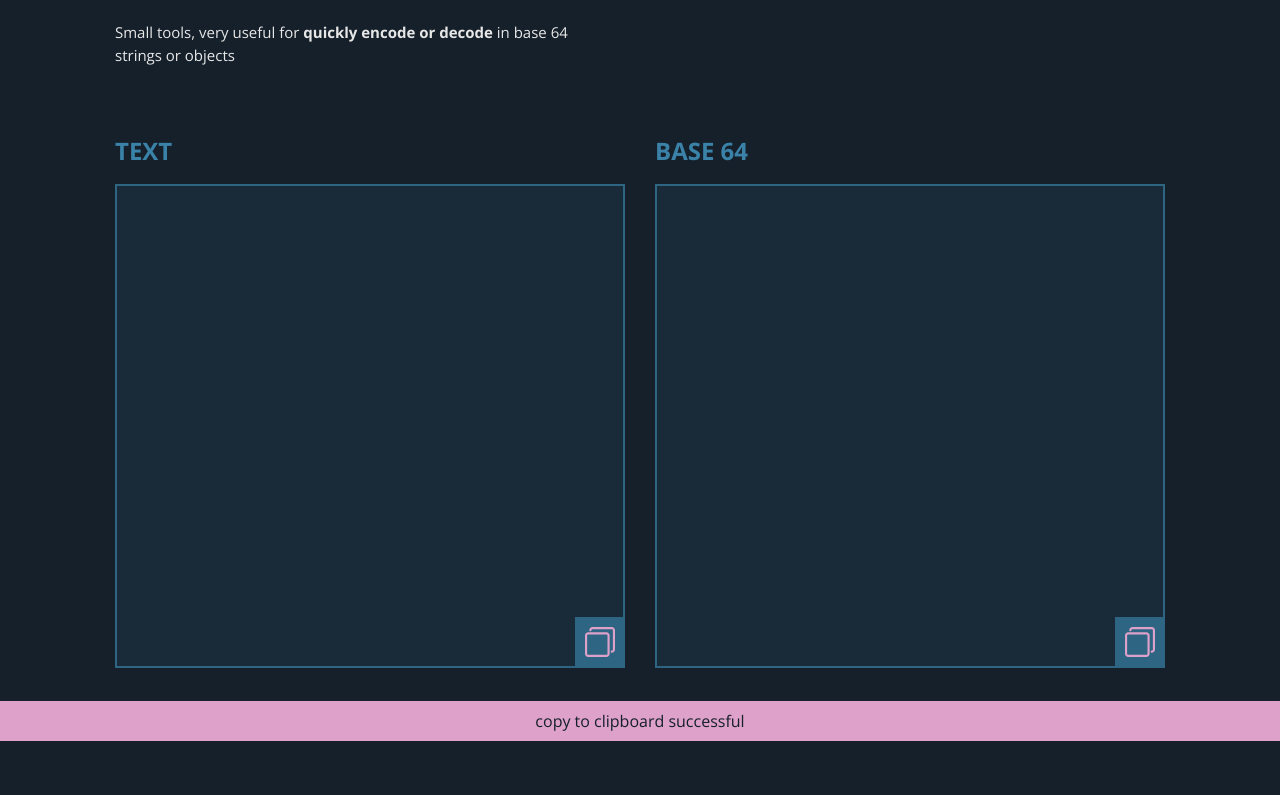
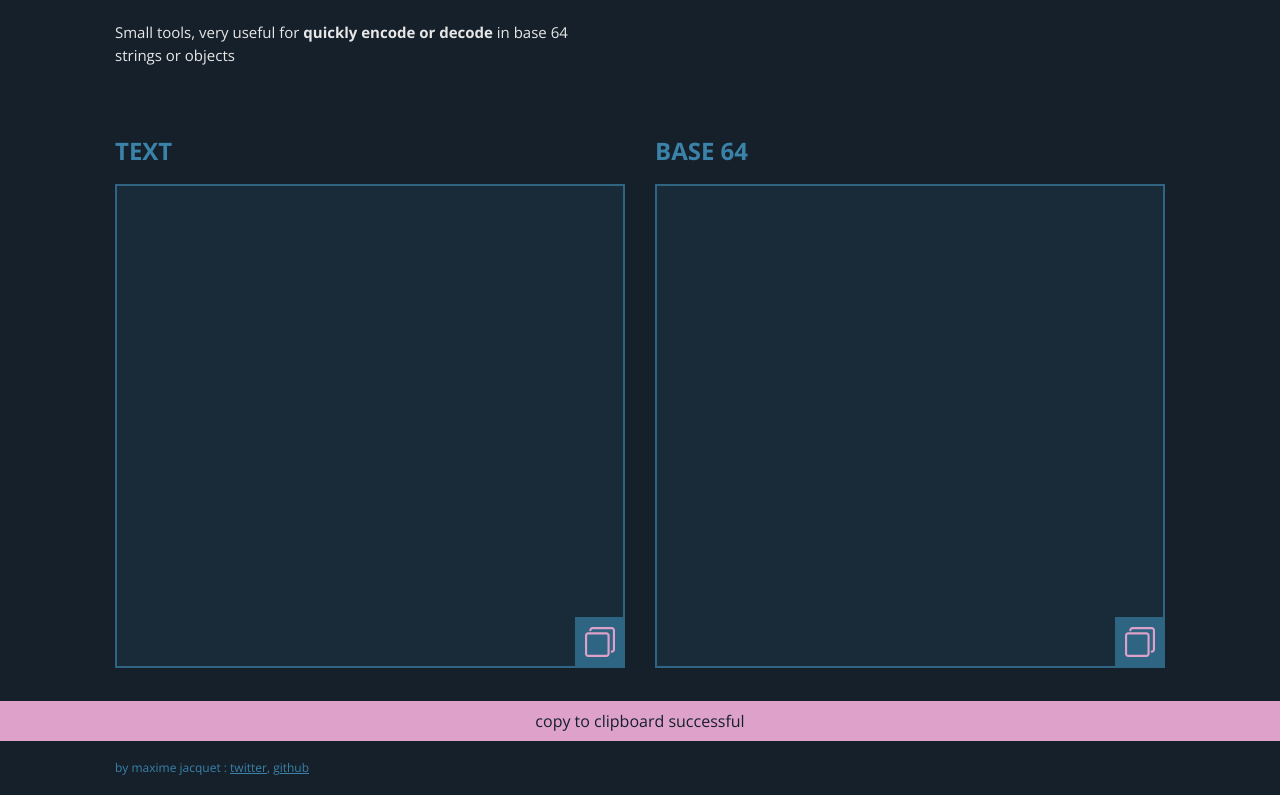
Before and after one commit to maxime1jacquet/useful-base64, a website built with webpack: page src/index.html in a window 1280 px wide. Shown: the part 99-894 px from the top of the page. Before the commit the page ends 840 px from the top, so only its background shows below. Built offline with nearby package versions, Linux system fonts and the light colour scheme.

Commit message:
feat(footer)

```diff
--- a/src/index.html
+++ b/src/index.html
@@ -37,5 +37,12 @@
         copy to clipboard successful
       </section>
     </main>
+    <footer class="footer">
+      by maxime jacquet :
+      <a href="https://twitter.com/maxime1jacquet" target="_blank">twitter</a>,
+      <a href="https://github.com/maxime1jacquet/useful-base64" target="_blank">
+        github
+      </a>
+    </footer>
   </body>
 </html>
--- /dev/null
+++ b/src/stylesheets/footer.scss
@@ -0,0 +1,14 @@
+@import './variables.scss';
+
+.footer {
+  padding: 20px;
+  max-width: 1050px;
+  margin: 0 auto;
+  color: $boston_blue;
+  font-size: 12px;
+  font-weight: 500;
+
+  a {
+    color: $boston_blue;
+  }
+}
--- a/src/stylesheets/index.scss
+++ b/src/stylesheets/index.scss
@@ -5,3 +5,4 @@
 @import './base.scss';
 
 @import './main.scss';
+@import './footer.scss';
--- a/src/stylesheets/main.scss
+++ b/src/stylesheets/main.scss
@@ -61,7 +61,7 @@
     ul {
       list-style: none;
       margin: 0;
-      padding: 0 0 50px 0;
+      padding: 0 0 20px 0;
       width: 100%;
     }
     li {
```
